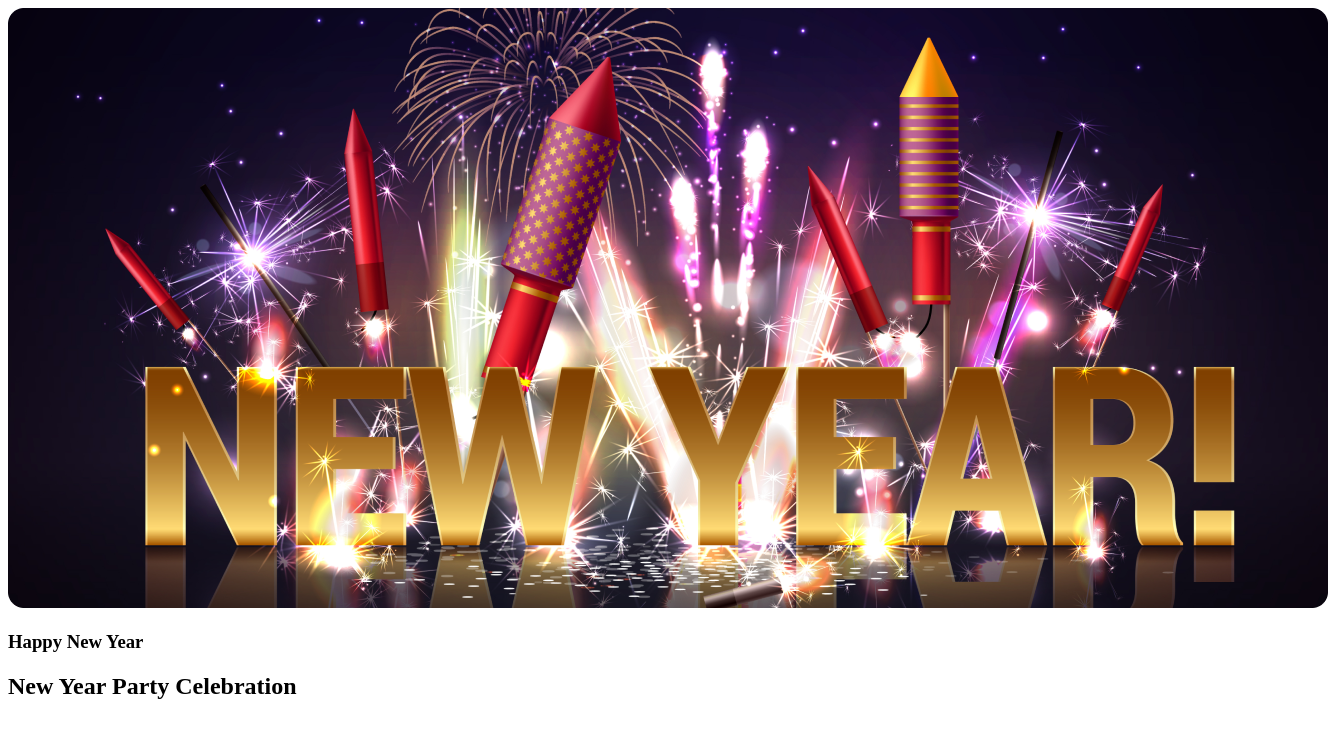
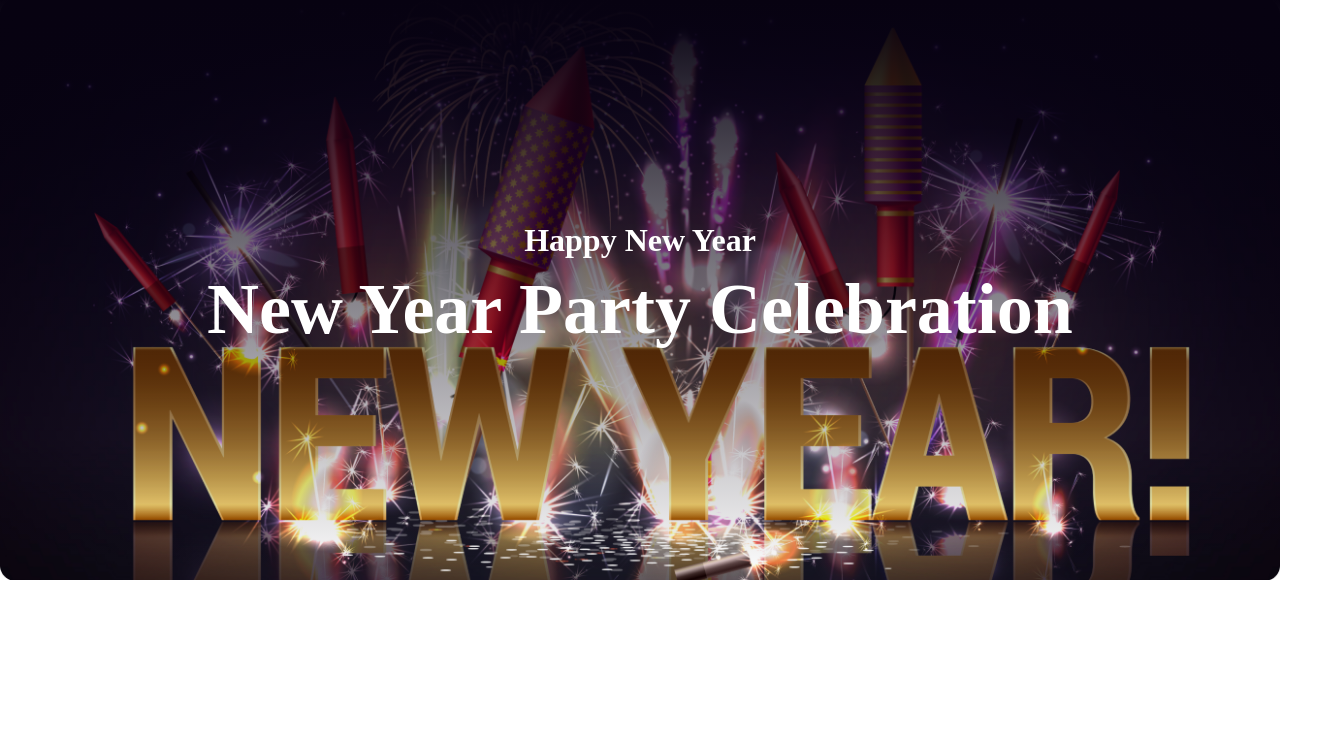
Before and after one commit to Afroza-Nipa13/new-year-repo, a plain HTML site: page index.html in a window 1280 px wide. Shown: the whole page, 1328 px wide, since content can reach past the window. Drawn offline with Linux system fonts and the light colour scheme; a web font is replaced by a local one.

Commit message:
new year banner

```diff
--- a/Styles/style.css
+++ b/Styles/style.css
@@ -0,0 +1,95 @@
+/* font from google. */
+
+
+.sub-title-font {
+  font-family: "Inter", serif;
+  font-optical-sizing: auto;
+  font-style: normal;
+}
+
+.title-font {
+  font-family: "Brygada 1918", serif;
+  font-optical-sizing: auto;
+  font-style: normal;
+}
+
+*{
+  margin: 0px;
+  padding: 0px;
+}
+
+/* hero */
+#hero{
+
+  background: border-radius: 16px;
+
+  background: linear-gradient(180.00deg, rgb(7, 2, 17),rgba(7, 2, 17, 0) 100%), url("../images/Banner\ Image.png");
+  height: 580px;
+  background-size: cover;
+  background-position: center;
+  background-repeat: no-repeat;
+  display: flex;
+  justify-content: center;
+  align-items: center;
+
+}
+
+
+
+
+
+#hero .hero-contents{
+  max-width: 1280px;
+  margin:0 auto;
+    text-align: center;
+    /* padding:632px 244px; */
+
+}
+
+.hero-sub-title{
+          font-size: 32px;
+          font-weight:400px ;
+          text-align: center;
+          color: rgb(255, 255, 255);
+
+
+}
+
+#hero .hero-contents .title{
+
+
+             font-size: 72px;
+             font-weight: 900px;
+             align-items: center;
+             line-height: 100px;
+             color: rgb(255, 255, 255);
+             padding-left: 200px;
+             padding-right: 200px;
+
+
+}
+
+
+
+
+
+
+
+
+
+
+
+
+.banner-sub-title{
+     color: white;
+     font-size: 30px;
+
+
+
+
+}
+.banner-title{
+    font-size: 69px;
+    font-weight: bolder;
+    color: white;
+}
--- a/index.html
+++ b/index.html
@@ -3,19 +3,26 @@
 <head>
     <meta charset="UTF-8">
     <meta name="viewport" content="width=device-width, initial-scale=1.0">
-    <link rel="stylesheet" href="Styles/style.css">
+    <link rel="preconnect" href="https://fonts.googleapis.com">
+<link rel="preconnect" href="https://fonts.gstatic.com" crossorigin>
+<link href="https://fonts.googleapis.com/css2?family=Brygada+1918:ital,wght@0,400..700;1,400..700&family=Open+Sans:ital,wght@0,300..800;1,300..800&family=Work+Sans:ital,wght@0,100..900;1,100..900&display=swap" rel="stylesheet">
+
+<link rel="preconnect" href="https://fonts.googleapis.com">
+<link rel="preconnect" href="https://fonts.gstatic.com" crossorigin>
+<link href="https://fonts.googleapis.com/css2?family=Brygada+1918:ital,wght@0,400..700;1,400..700&family=Inter:ital,opsz,wght@0,14..32,100..900;1,14..32,100..900&family=Open+Sans:ital,wght@0,300..800;1,300..800&family=Work+Sans:ital,wght@0,100..900;1,100..900&display=swap" rel="stylesheet">
+<link rel="stylesheet" href="Styles/style.css">
     <title>New Year</title>
+
 </head>
-<body>
+<body class="title-font">
     <header>
-        <section>
-            <div class="bannar-container">
-                <img src="images/Banner Image.png" alt="">
-                <div class="banner-content">
-                    <h3>Happy New Year</h3>
-                    <h1>New Year Party Celebration</h1>
+        <section id="hero">
+
+                <div class="hero-contents">
+                    <h3 class="hero-sub-title">Happy New Year</h3>
+                    <h1 class="title">New Year Party Celebration</h1>
                 </div>
-               </div>
+
 
         </section>
 
```
